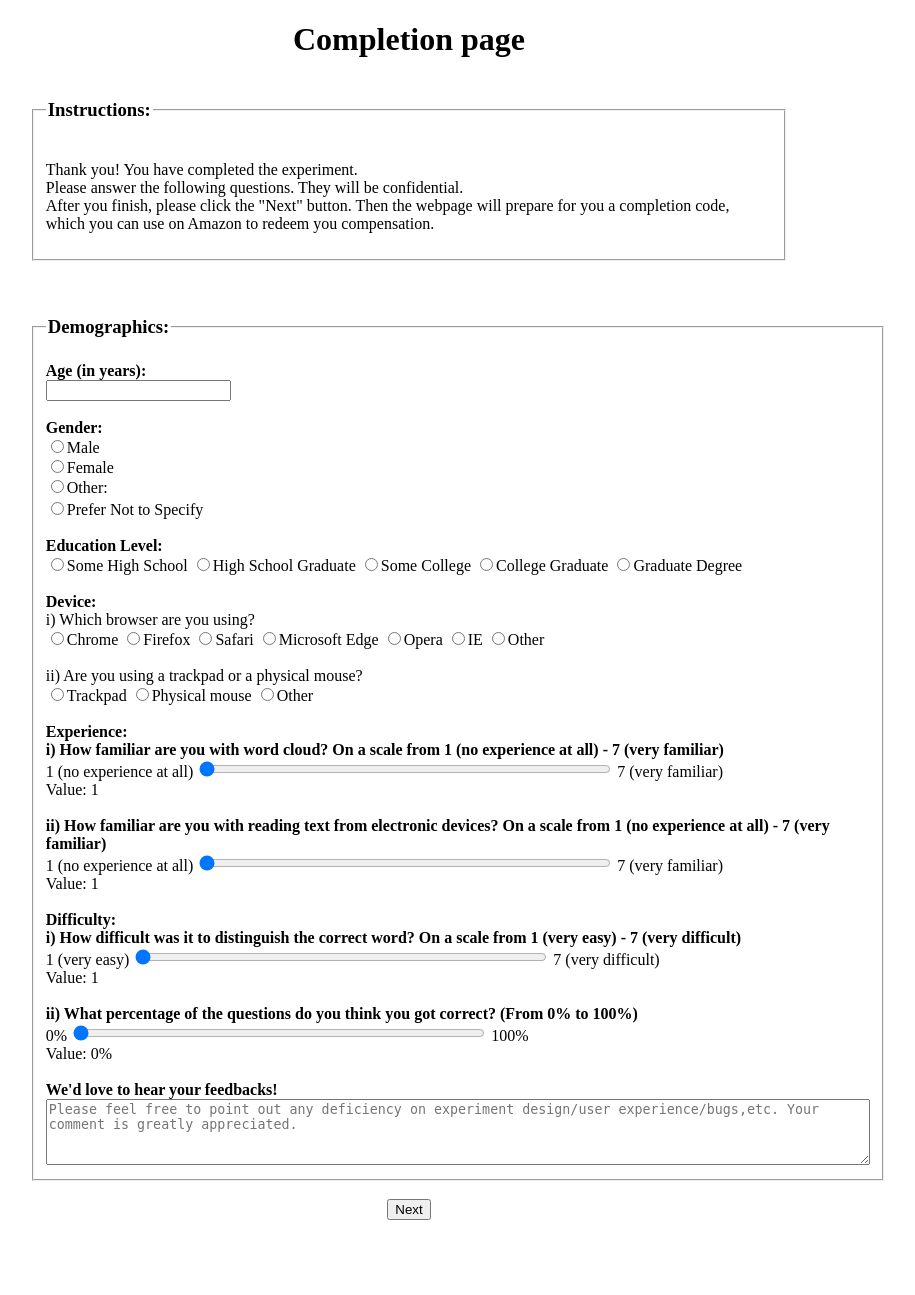
After one commit to xingyi-zhang/d3wordcloud, a Flask app: page /completion/1 in a window 1280 px wide. The commit adds this page. Shown: the whole page, without its empty margins (231-1146 px from the left). Run offline with Flask 2, Linux system fonts and the light colour scheme.

Commit message:
add html pages for landing,instruction,stim, completion

```diff
--- a/static/ourCloud.js
+++ b/static/ourCloud.js
@@ -36,11 +36,13 @@ function draw(words) {
 
     $.ajax({
       type: 'POST',
-      url: 'http://127.0.0.1:5000/post_stim',
+      url: 'http://127.0.0.1:5000/post_stim/',
       data: JSON.stringify(data_to_return),
       contentType: "application/json",
       success: function (response) {
-          window.location.href = 'http://127.0.0.1:5000/cloud/'+(trial+1) +'/'
+        if (buildAll ==1){
+          window.location.href = 'http://127.0.0.1:5000/buildcloud/'+(trial+1) +'/'
+        }
       },
       error: function (error) {
           alert('error saving data');
--- a/templates/cloud.html
+++ b/templates/cloud.html
@@ -15,6 +15,7 @@
     var target_stim = {{targets | safe}}
     var distractor_num = {{ dis_num }}
     var trial = {{trial_num}}
+    var buildAll = {{buildall}}
   </script>
   <script type="text/javascript" src="{{ url_for("static", filename="d3.layout.cloud.js") }}"></script>
   <script type="text/javascript" src="{{ url_for("static", filename="ourCloud.js") }}"></script>
--- /dev/null
+++ b/templates/completion.html
@@ -0,0 +1,203 @@
+<!DOCTYPE html>
+<html>
+	<head>
+		<title>Completion Page</title>
+        <meta charset="UTF-8">
+
+	</head>
+
+	<body>
+        <h1 style="text-align: center;">Completion page</h1>
+
+        <div id="instruction" style="margin: auto; width: 60%; ">
+            <fieldset>
+            <legend><h3>Instructions:</h3></legend>
+            <p>
+                Thank you! You have completed the experiment. <br>
+                Please answer the following questions. They will be confidential. <br>
+                After you finish, please click the "Next" button. Then the webpage will prepare for you a completion code, which you can use on Amazon to redeem you compensation.
+            </p>
+            </fieldset>
+        </div>
+        <br>
+        <br>
+        <div id="demographic" style="margin: auto; width: 60%; ">
+            <fieldset>
+                <legend><h3>Demographics:</h3></legend>
+
+                <b>Age (in years):</b><br>
+                <input type="text" name="age"><br>
+
+                <br>
+                <b>Gender:</b><br>
+                <form id="gender_form">
+                    <input type="radio" name="gender" value="male" />Male<br>
+                    <input type="radio" name="gender" value="female" />Female<br>
+                    <input type="radio" name="gender" value="other" id="radio_gender_other"/>Other:
+                    <input id="gender_other" type="text" name="gender" style="visibility: hidden;"/><br>
+                    <input type="radio" name="gender" value="no" />Prefer Not to Specify
+                </form>
+
+                <br>
+                <b>Education Level:</b><br>
+                <form id="edu_form">
+                    <input type="radio" name="edu" value="1" />Some High School
+                    <input type="radio" name="edu" value="2" />High School Graduate
+                    <input type="radio" name="edu" value="3" />Some College
+                    <input type="radio" name="edu" value="4" />College Graduate
+                    <input type="radio" name="edu" value="5" />Graduate Degree
+                </form>
+
+                <br>
+                <b>Device:</b><br>
+                i) Which browser are you using?
+                <form id="browser_form">
+                    <input type="radio" name="browser" value="1" />Chrome
+                    <input type="radio" name="browser" value="2" />Firefox
+                    <input type="radio" name="browser" value="3" />Safari
+                    <input type="radio" name="browser" value="4" />Microsoft Edge
+                    <input type="radio" name="browser" value="5" />Opera
+                    <input type="radio" name="browser" value="6" />IE
+                    <input type="radio" name="browser" value="7" />Other
+                </form>
+                <br>
+                ii) Are you using a trackpad or a physical mouse?
+                <form id="device_form">
+                    <input type="radio" name="device" value="1" />Trackpad
+                    <input type="radio" name="device" value="2" />Physical mouse
+                    <input type="radio" name="device" value="3" />Other
+                </form>
+
+                <br>
+                <b>Experience:<br>
+                i) How familiar are you with word cloud? On a scale from 1 (no experience at all) - 7 (very familiar)<br></b>
+                1 (no experience at all) <input type="range" min="1" max="7" value="1" class="slider" id="experience_cloud_range" style="width: 50%"> 7 (very familiar) <br>
+                Value: <span id="experience_cloud_value"></span><br>
+
+                <br>
+                <b>ii) How familiar are you with reading text from electronic devices? On a scale from 1 (no experience at all) - 7 (very familiar)<br></b>
+                1 (no experience at all) <input type="range" min="1" max="7" value="1" class="slider" id="experience_device_range" style="width: 50%"> 7 (very familiar) <br>
+                Value: <span id="experience_device_value"></span><br>
+
+
+                <br>
+                <b>Difficulty:<br>
+                i) How difficult was it to distinguish the correct word? On a scale from 1 (very easy) - 7 (very difficult)<br></b>
+                1 (very easy) <input type="range" min="1" max="7" value="1" class="slider" id="difficulty_range" style="width: 50%"> 7 (very difficult) <br>
+                Value: <span id="difficulty_value"></span><br>
+
+                <br>
+                <b>ii) What percentage of the questions do you think you got correct? (From 0% to 100%)<br></b>
+                0% <input type="range" min="0" max="100" value="0" step="5" class="slider" id="confidence_range" style="width: 50%"> 100%<br>
+                Value: <span id="confidence_value"></span>%<br>
+
+                <br>
+                <b>We'd love to hear your feedbacks!</b><br>
+                <textarea id="comments" rows="4" cols = "100" placeholder="Please feel free to point out any deficiency on experiment design/user experience/bugs,etc. Your comment is greatly appreciated."></textarea>
+            </fieldset>
+
+            <br>
+            <div style="text-align: center;">
+                <button id="nextButton" style="text-align: center;">Next</button>
+            </div>
+        </div>
+
+        <div style="margin: auto; width: 60%; ">
+            <p id="hashcode" style="visibility: hidden; font-size: x-large">Your completion code is: 1245878</p>
+        </div>
+
+        <script type="text/javascript" src="../static/jquery-3.4.1.min.js"></script>
+        <script>
+            var difficulty_slider = document.getElementById("difficulty_range");
+            var difficulty_value = document.getElementById("difficulty_value");
+            difficulty_value.innerHTML = difficulty_slider.value;
+            difficulty_slider.oninput = ()=>{difficulty_value.innerHTML = difficulty_slider.value;};
+
+            var confidence_slider = document.getElementById("confidence_range");
+            var confidence_value = document.getElementById("confidence_value");
+            confidence_value.innerHTML = confidence_slider.value;
+            confidence_slider.oninput = ()=>{confidence_value.innerHTML = confidence_slider.value;};
+
+            var cloud_slider = document.getElementById("experience_cloud_range");
+            var cloud_value = document.getElementById("experience_cloud_value");
+            cloud_value.innerHTML = cloud_slider.value;
+            cloud_slider.oninput = ()=>{cloud_value.innerHTML = cloud_slider.value;};
+
+            var device_slider = document.getElementById("experience_device_range");
+            var device_value = document.getElementById("experience_device_value");
+            device_value.innerHTML = device_slider.value;
+            device_slider.oninput = ()=>{device_value.innerHTML = device_slider.value;};
+
+            nextButton = document.getElementById("nextButton");
+            nextButton.onclick = ()=>{
+                document.getElementById("hashcode").style.visibility="visible";
+                post_demographic_data();
+                document.getElementById("nextButton").style.visibility="hidden";
+            };
+
+            $("#radio_gender_other").click(()=>{$("#gender_other")[0].style.visibility="visible";});
+            $("#radio_eyetrace_other").click(()=>{$("#eyetrace_other")[0].style.visibility="visible";});
+
+            var turker_id = {{tid}}
+
+            function post_demographic_data(){
+                var age = document.getElementsByName("age")[0].value;
+                var difficulty = document.getElementById("difficulty_range").value;
+                var confidence = document.getElementById("confidence_range").value;
+                var exp_de = document.getElementById("experience_device_range").value;
+                var exp_cl = document.getElementById("experience_cloud_range").value;
+                var edu = getRadioVal(document.getElementById("edu_form"),"edu");
+                var comments = document.getElementById("comments").value;
+                var device = getRadioVal($("#device_form")[0],"device");
+                var browser = getRadioVal($("#browser_form")[0],"browser");
+                var gender = getRadioVal(document.getElementById("gender_form"),"gender");
+                if (gender === "other"){
+                    gender = $("#gender_other").value;
+                }
+                var demographic_data = {
+                    "turker_id": turker_id,
+                    "age": age,
+                    "gender": gender,
+                    "education": edu,
+                    "device": device,
+                    "browser": browser,
+                    "difficulty": difficulty,
+                    "confidence": confidence,
+                    "exp_de" : exp_de,
+                    "exp_cl" : exp_cl,
+                    "comments": comments,
+                };
+                $.ajax({
+                    type: 'POST',
+                    url: 'http://127.0.0.1:5000/post_demographic/',
+                    data: JSON.stringify(demographic_data),
+                    contentType: "application/json",
+                    success: function(response){
+                        $("#demographic").html("");
+                    },
+                    error: function(error){
+                        alert("error saving data");
+                    }
+                });
+            }
+            function getRadioVal(form, name) {
+                var val;
+                // get list of radio buttons with specified name
+                var radios = form.elements[name];
+
+                // loop through list of radio buttons
+                for (var i=0, len=radios.length; i<len; i++) {
+                    if ( radios[i].checked ) {
+                        val = radios[i].value;
+                        break;
+                    }
+                }
+                if (val === undefined) {
+                    val = 0;
+                }
+                return val; // return value of checked radio or undefined if none checked
+            }
+        </script>
+    </body>
+
+</html>
```
Also changed, not shown: Configures/config.py (+10 -0 lines), cloudTest.py (+50 -4 lines), templates/instruction_1.html (added, +72 -0 lines), templates/instruction_2.html (added, +26 -0 lines), templates/landing.html (added, +101 -0 lines), templates/stim.html (added, +12 -0 lines), 1 other file.
